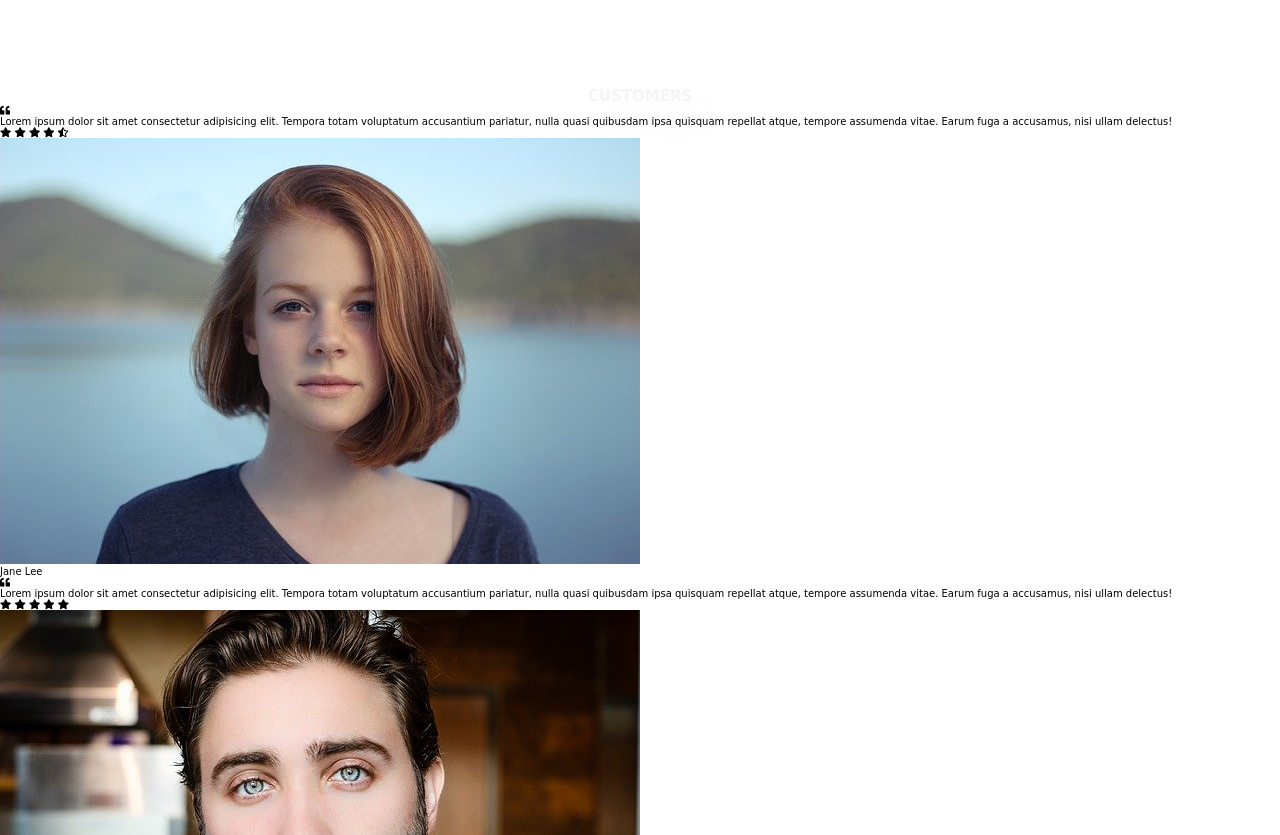
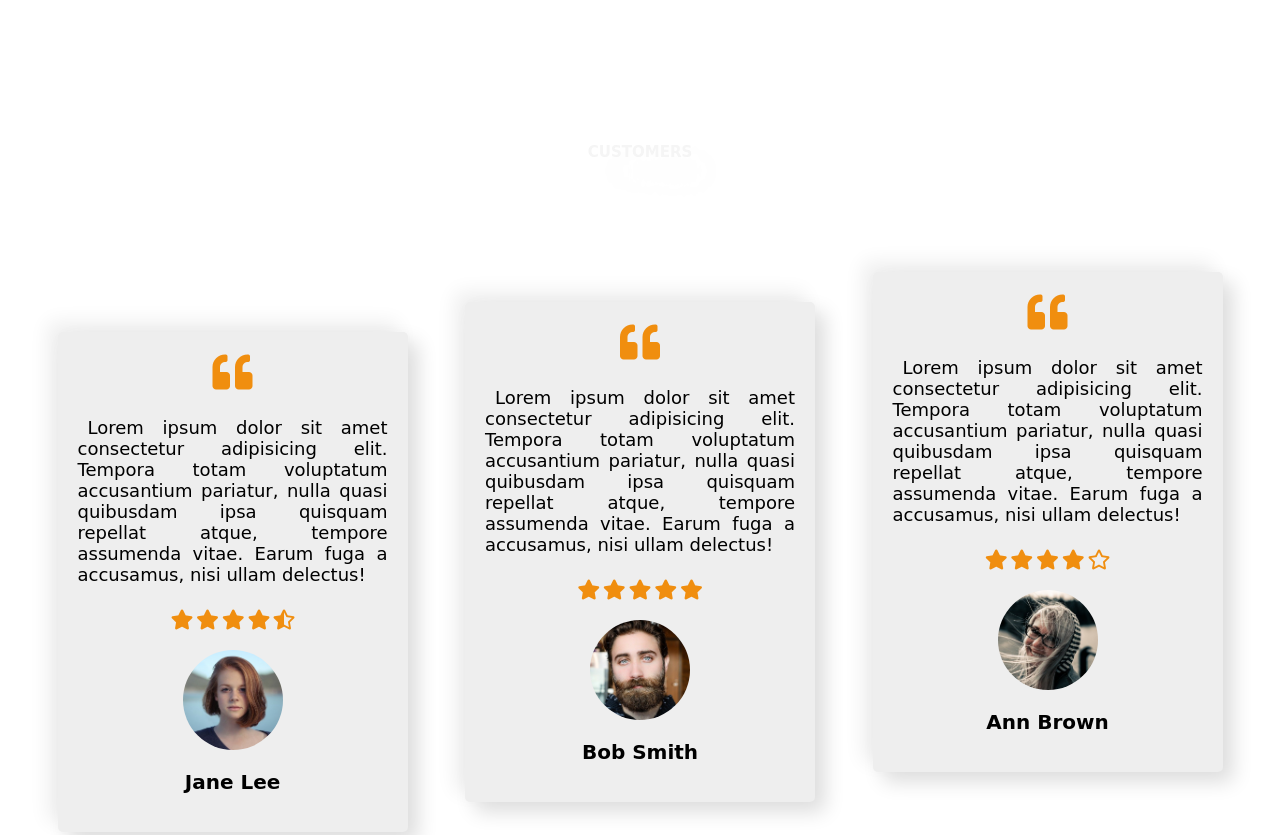
Before and after one commit to Avishek-kr/design-website, a plain HTML site: page index.html in a window 1280 px wide. Shown: the part 713-1548 px from the top of the page. Drawn offline with Linux system fonts and the light colour scheme; a script that the page names is missing; a web font is replaced by a local one.

Commit message:
CSS section 2

```diff
--- a/style.css
+++ b/style.css
@@ -129,3 +129,78 @@ html {
   text-shadow: 0.1rem 0.1rem 0.2rem #ddd, -0.1rem -0.1rem 0.2rem #ddd;
 }
 /* End of Section 1 */
+
+/* Section 2 */
+.section-2 {
+  width: 100%;
+  height: 100vh;
+  display: flex;
+  flex-direction: column;
+  justify-content: space-around;
+}
+
+.customers-wrapper {
+  display: flex;
+  justify-content: space-evenly;
+  align-items: center;
+  height: 70%;
+}
+
+.customer {
+  width: 35rem;
+  height: 50rem;
+  background-color: #eee;
+  display: flex;
+  flex-direction: column;
+  align-items: center;
+  border-radius: 0.5rem;
+  padding: 2rem;
+  box-shadow: 1rem 1rem 2rem #ddd, -1rem -1rem 2rem #eee;
+  transition: box-shadow 0.5s;
+}
+
+.customer:hover {
+  box-shadow: 2rem 2rem 3rem #ddd, -2rem -2rem 3rem #eee;
+}
+
+.customer:first-child {
+  align-self: flex-end;
+}
+
+.customer:last-child {
+  align-self: flex-start;
+}
+
+.fa-quote-left {
+  font-size: 4rem;
+  color: #f08e0f;
+}
+
+.customer-text {
+  font-size: 1.8rem;
+  margin: 2.5rem 0;
+  text-align: justify;
+}
+
+.customer-text::first-letter {
+  margin-left: 1rem;
+}
+
+.customer-rating i {
+  font-size: 2rem;
+  color: #f08e0f;
+}
+
+.customer-img {
+  width: 10rem;
+  height: 10rem;
+  object-fit: cover;
+  margin: 2rem 0;
+  border-radius: 50%;
+}
+
+.customer-name {
+  font-size: 2rem;
+  font-weight: 700;
+}
+/* End of Section 2 */
```
